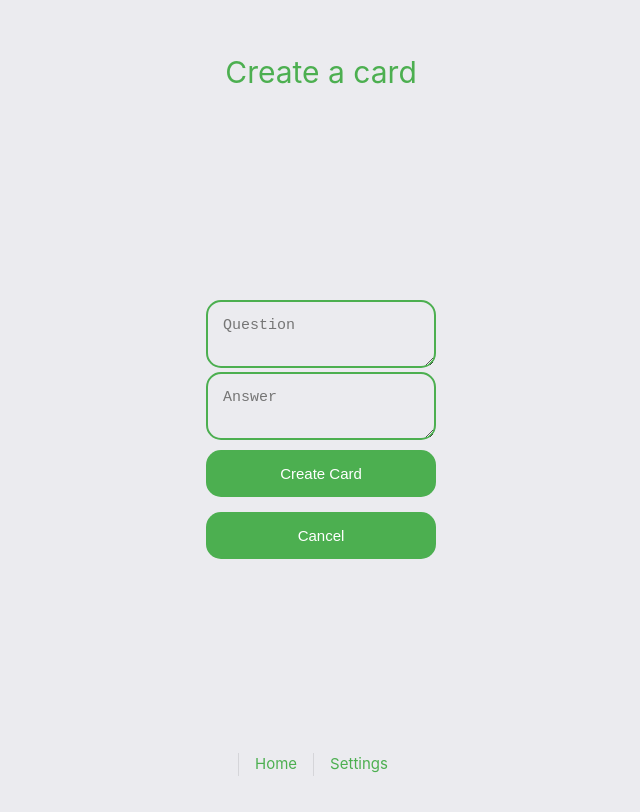
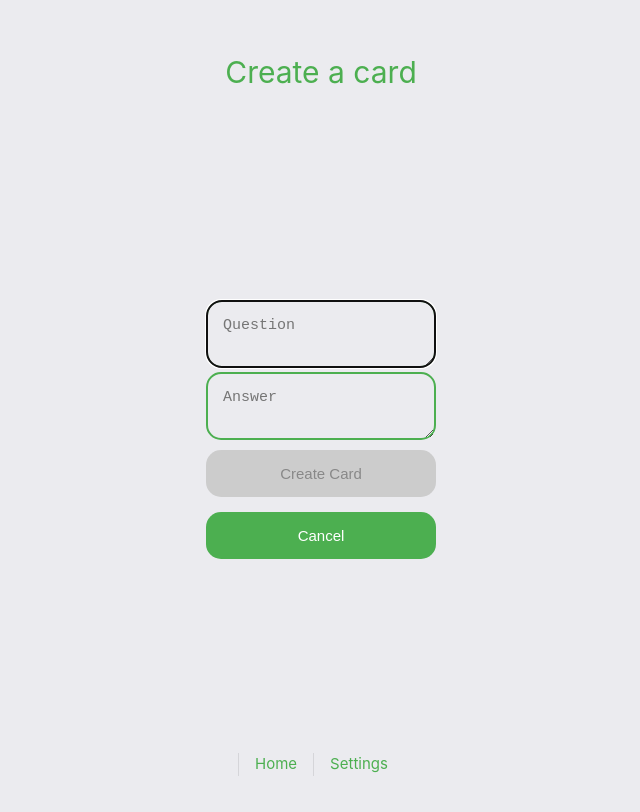
Before and after one commit to tomFregonese/HapplyMemory, a Vue app: page /create-card/1 in a window 1280 px wide. Shown: the top 812 px of the page, without its empty margins (319-959 px from the left). Built offline with nearby package versions, Linux system fonts and the light colour scheme.

Commit message:
[UPDATE] Colors and transitions

```diff
--- a/src/App.vue
+++ b/src/App.vue
@@ -66,14 +66,16 @@ button {
   cursor: pointer;
   border-radius: 1em;
   border: none;
+  transition: background-color 0.3s;
+}
 
-  :hover {
-    background-color: #45a049;
-  }
-  :active {
-    background-color: #3e8e41;
-  }
+button:hover {
+  background-color: #45a049;
+}
 
+button:disabled {
+  background-color: #cccccc;
+  color: #888888;
 }
 
 form {
@@ -132,4 +134,11 @@ footer {
   }
 }
 
+@media (prefers-color-scheme: dark) {
+  button:disabled {
+    background-color: #333333;
+    color: #888888;
+  }
+}
+
 </style>
--- a/src/views/HomeView.vue
+++ b/src/views/HomeView.vue
@@ -17,11 +17,8 @@ if (isRevisionStarted()) {
 
 <template>
   <main>
-
     <!-- TODO add a kind avatar to give emotion to the app -->
-
     <button @click="router.push('select-category-revision')">Start revision</button>
-
     <button @click="router.push('/categories')">Categories</button>
   </main>
 </template>
--- a/src/views/SettingsView.vue
+++ b/src/views/SettingsView.vue
@@ -10,7 +10,7 @@ onMounted(() => {
 
 <template>
   <main>
-
+    <p>There is no settings available yet :(</p>
   </main>
 </template>
 
--- a/src/views/cards-pages/CreateCardView.vue
+++ b/src/views/cards-pages/CreateCardView.vue
@@ -109,7 +109,7 @@ function cardIdExists(data: Data, id: number): boolean {
 <template>
   <main>
     <form>
-      <textarea id="title" placeholder="Question" v-model="title" required/>
+      <textarea id="title" placeholder="Question" v-model="title" autofocus required/>
 
       <textarea id="description" placeholder="Answer" v-model="description"/>
 
--- a/src/views/categories-pages/CreateCategoryView.vue
+++ b/src/views/categories-pages/CreateCategoryView.vue
@@ -60,7 +60,7 @@ function categoryIdExists(data: Data, id: number): boolean {
 <template>
   <main>
     <form>
-      <input id="title" placeholder="Title" v-model="title" type="text" required>
+      <input id="title" placeholder="Title" v-model="title" type="text" autofocus required>
 
       <textarea id="description" placeholder="Description" v-model="description"></textarea>
 
--- a/src/views/themes-pages/CreateThemeView.vue
+++ b/src/views/themes-pages/CreateThemeView.vue
@@ -70,7 +70,7 @@ function themeIdExists(data: Data, id: number): boolean {
 <template>
   <main>
     <form>
-      <input id="title" placeholder="Title" v-model="title" type="text" required>
+      <input id="title" placeholder="Title" v-model="title" type="text" autofocus required>
 
       <textarea id="description" placeholder="Description" v-model="description"></textarea>
 
```
